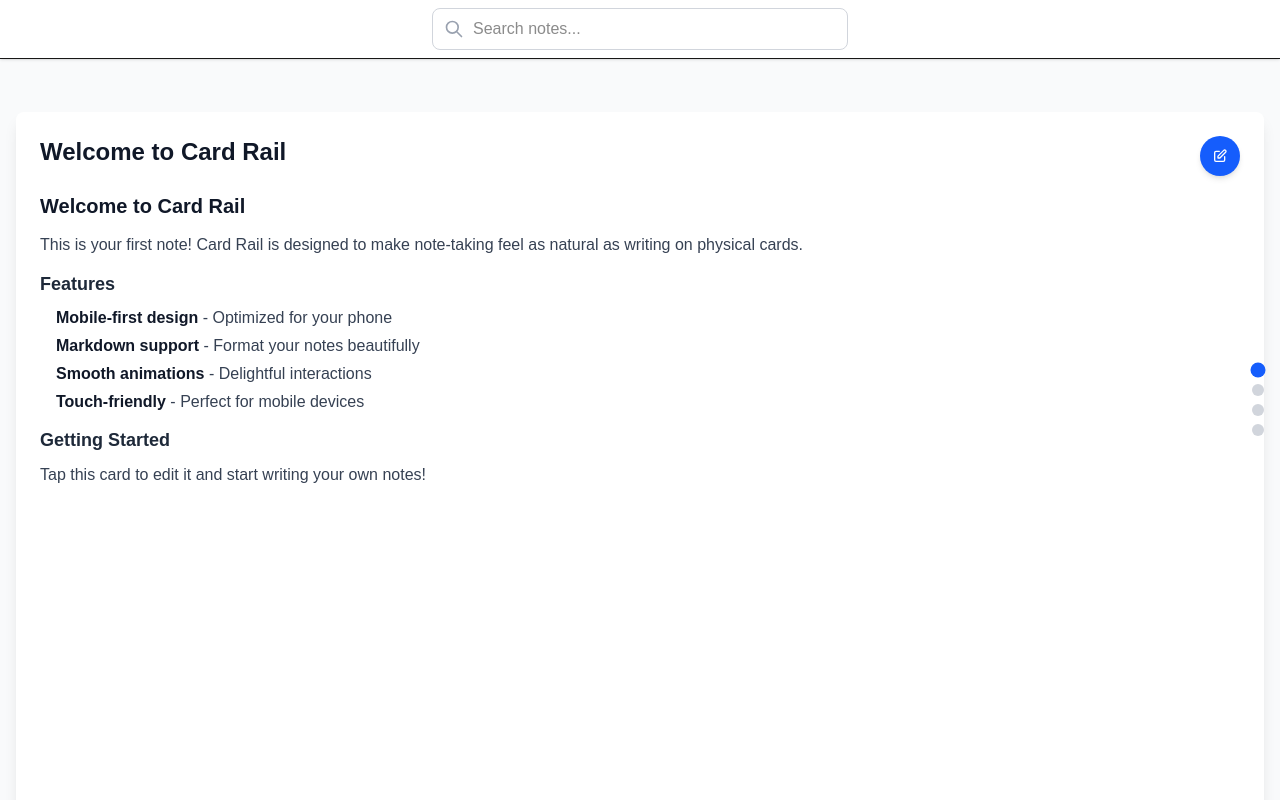
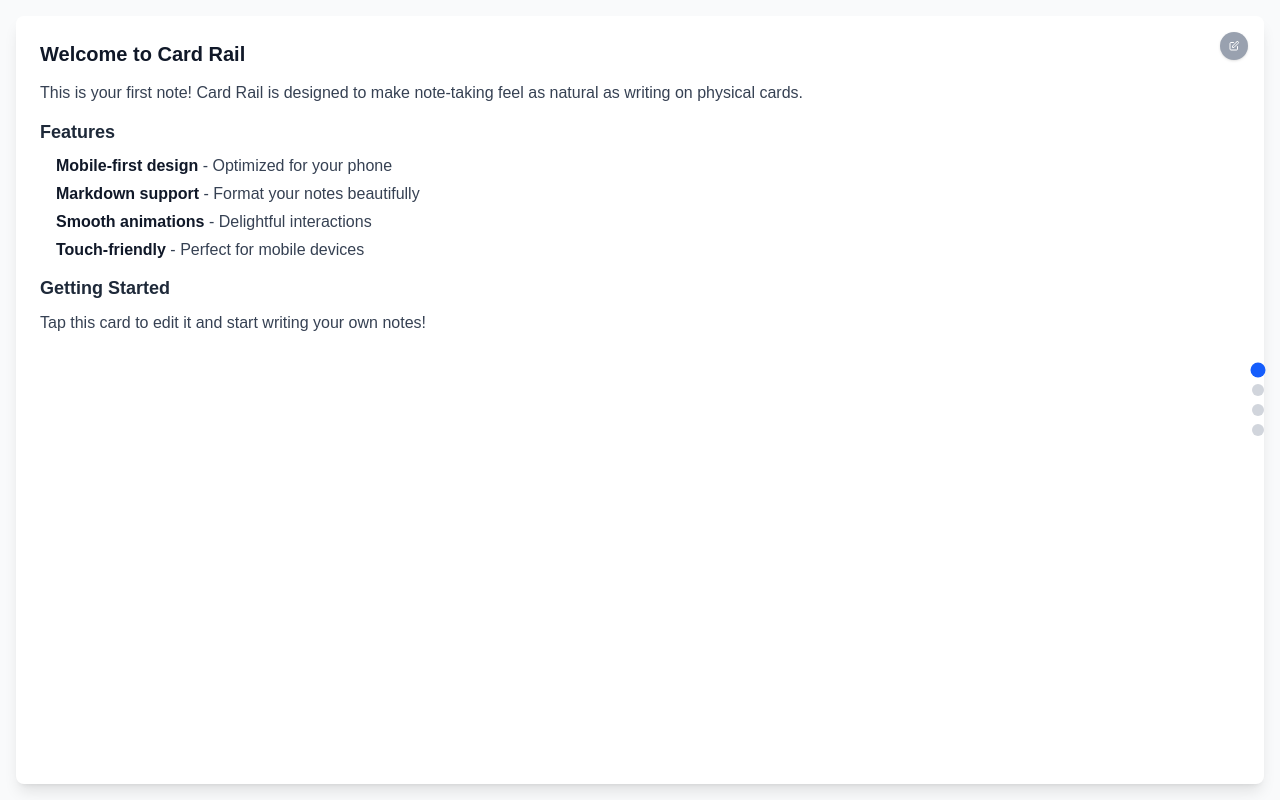
Before and after one commit to Ding-Fan/card-rail, a Next.js app: page / in a window 1280 px wide. Built offline with nearby package versions, Linux system fonts and the light colour scheme.

Commit message:
refactor: remove search functionality and simplify card rendering

```diff
--- a/app/page.tsx
+++ b/app/page.tsx
@@ -1,29 +1,17 @@
 'use client';
 
-import React, { useState, useMemo, useRef, useEffect } from 'react';
+import React, { useState, useRef, useEffect } from 'react';
 import { Card } from '../components/Card';
 import { getAllMockNotes } from '../data/mockNotes';
 
 export default function Home() {
   const notes = getAllMockNotes();
-  const [searchQuery, setSearchQuery] = useState('');
-  const [isSearchFocused, setIsSearchFocused] = useState(false);
   const [currentCardIndex, setCurrentCardIndex] = useState(0);
   const containerRef = useRef<HTMLDivElement>(null);
 
   // Touch/swipe state
   const [touchStart, setTouchStart] = useState<{ x: number; y: number } | null>(null);
   const [touchEnd, setTouchEnd] = useState<{ x: number; y: number } | null>(null);
-
-  // Filter notes based on search query
-  const filteredNotes = useMemo(() => {
-    if (!searchQuery.trim()) return notes;
-
-    return notes.filter(note =>
-      note.title.toLowerCase().includes(searchQuery.toLowerCase()) ||
-      note.content.toLowerCase().includes(searchQuery.toLowerCase())
-    );
-  }, [notes, searchQuery]);
 
   // Handle scroll to update current card index
   useEffect(() => {
@@ -34,12 +22,12 @@ export default function Home() {
       const scrollTop = container.scrollTop;
       const cardHeight = container.clientHeight;
       const newIndex = Math.round(scrollTop / cardHeight);
-      setCurrentCardIndex(Math.min(newIndex, filteredNotes.length - 1));
+      setCurrentCardIndex(Math.min(newIndex, notes.length - 1));
     };
 
     container.addEventListener('scroll', handleScroll);
     return () => container.removeEventListener('scroll', handleScroll);
-  }, [filteredNotes.length]);
+  }, [notes.length]);
 
   // Navigate to specific card
   const scrollToCard = (index: number) => {
@@ -81,7 +69,7 @@ export default function Home() {
     if (Math.abs(deltaY) > Math.abs(deltaX) && Math.abs(deltaY) > minSwipeDistance) {
       if (deltaY > 0) {
         // Swipe up - go to next card
-        if (currentCardIndex < filteredNotes.length - 1) {
+        if (currentCardIndex < notes.length - 1) {
           scrollToCard(currentCardIndex + 1);
         }
       } else {
@@ -98,51 +86,10 @@ export default function Home() {
 
   return (
     <div className="min-h-screen bg-gray-50">
-      {/* Search Header */}
-      <div className={`fixed top-0 left-0 right-0 z-10 bg-white shadow-sm border-b transition-all duration-300 ${
-        isSearchFocused || searchQuery ? 'py-4' : 'py-2'
-      }`}>
-        <div className="max-w-md mx-auto px-4">
-
-
-          <div className="relative">
-            <div className="absolute inset-y-0 left-0 pl-3 flex items-center pointer-events-none">
-              <svg className="h-5 w-5 text-gray-400" fill="none" stroke="currentColor" viewBox="0 0 24 24">
-                <path strokeLinecap="round" strokeLinejoin="round" strokeWidth={2} d="M21 21l-6-6m2-5a7 7 0 11-14 0 7 7 0 0114 0z" />
-              </svg>
-            </div>
-            <input
-              type="text"
-              value={searchQuery}
-              onChange={(e) => setSearchQuery(e.target.value)}
-              onFocus={() => setIsSearchFocused(true)}
-              onBlur={() => setIsSearchFocused(false)}
-              className="block w-full pl-10 pr-3 py-2 border border-gray-300 rounded-lg focus:outline-none focus:ring-2 focus:ring-blue-500 focus:border-transparent"
-              placeholder="Search notes..."
-            />
-            {searchQuery && (
-              <button
-                onClick={() => setSearchQuery('')}
-                className="absolute inset-y-0 right-0 pr-3 flex items-center"
-              >
-                <svg className="h-5 w-5 text-gray-400 hover:text-gray-600" fill="none" stroke="currentColor" viewBox="0 0 24 24">
-                  <path strokeLinecap="round" strokeLinejoin="round" strokeWidth={2} d="M6 18L18 6M6 6l12 12" />
-                </svg>
-              </button>
-            )}
-          </div>
-
-          {/* Search Results Count */}
-          {searchQuery && (
-            <div className="mt-2 text-sm text-gray-600 text-center">
-              {filteredNotes.length} note{filteredNotes.length !== 1 ? 's' : ''} found
-            </div>
-          )}
-        </div>
-      </div>      {/* Scroll Indicator */}
+      {/* Scroll Indicator */}
       <div className="fixed right-4 top-1/2 transform -translate-y-1/2 z-10">
         <div className="flex flex-col space-y-2">
-          {filteredNotes.map((_, index) => (
+          {notes.map((_, index) => (
             <button
               key={`scroll-indicator-${index}`}
               onClick={() => scrollToCard(index)}
@@ -160,33 +107,19 @@ export default function Home() {
       {/* Content Container - Card View */}
       <div
         ref={containerRef}
-        className={`h-screen overflow-y-auto snap-y snap-mandatory transition-all duration-300 ${
-          isSearchFocused || searchQuery ? 'pt-28' : 'pt-24'
-        }`}
+        className="h-screen overflow-y-auto snap-y snap-mandatory"
         onTouchStart={handleTouchStart}
         onTouchMove={handleTouchMove}
         onTouchEnd={handleTouchEnd}
       >
-        {filteredNotes.length === 0 ? (
-          <div className="h-screen flex items-center justify-center">
-            <div className="text-center">
-              <svg className="mx-auto h-12 w-12 text-gray-400" fill="none" stroke="currentColor" viewBox="0 0 24 24">
-                <path strokeLinecap="round" strokeLinejoin="round" strokeWidth={2} d="M9 12h6m-6 4h6m2 5H7a2 2 0 01-2-2V5a2 2 0 012-2h5.586a1 1 0 01.707.293l5.414 5.414a1 1 0 01.293.707V19a2 2 0 01-2 2z" />
-              </svg>
-              <h3 className="mt-2 text-sm font-medium text-gray-900">No notes found</h3>
-              <p className="mt-1 text-sm text-gray-500">Try adjusting your search terms.</p>
-            </div>
+        {notes.map((note) => (
+          <div key={note.id} className="h-screen p-4 snap-start flex-shrink-0">
+            <Card
+              note={note}
+              onTap={handleCardTap}
+            />
           </div>
-        ) : (
-          filteredNotes.map((note) => (
-            <div key={note.id} className="h-screen p-4 snap-start flex-shrink-0">
-              <Card
-                note={note}
-                onTap={handleCardTap}
-              />
-            </div>
-          ))
-        )}
+        ))}
       </div>
     </div>
   );
--- a/components/Card.tsx
+++ b/components/Card.tsx
@@ -41,7 +41,7 @@ export const Card: React.FC<CardProps> = ({ note, onTap }) => {
     <div
       ref={cardRef}
       data-testid="note-card"
-      className={`h-full w-full bg-white rounded-lg shadow-lg cursor-pointer p-6 flex flex-col
+      className={`h-full w-full bg-white rounded-lg shadow-lg cursor-pointer p-6 flex flex-col relative
         transition-all duration-600 ease-out
         hover:shadow-xl hover:scale-105
         ${isAnimated
@@ -50,23 +50,19 @@ export const Card: React.FC<CardProps> = ({ note, onTap }) => {
         }`}
       onClick={handleClick}
     >
-      {/* Card Header */}
-      <div data-testid="card-header" className="flex-none mb-4 flex items-start justify-between">
-        <h1 className="text-2xl font-bold text-gray-900 line-clamp-2 flex-1 mr-3">
-          {note.title}
-        </h1>
-
+      {/* Fixed Card Header */}
+      <div data-testid="card-header" className="absolute top-4 right-4 z-10">
         {/* Edit Button */}
         <button
           data-testid="edit-button"
           onClick={handleEditClick}
           aria-label="Edit note"
           role="button"
-          className="flex-shrink-0 w-10 h-10 bg-blue-600 text-white rounded-full shadow-md hover:bg-blue-700 transition-colors flex items-center justify-center"
+          className="w-7 h-7 bg-gray-400 text-white rounded-full shadow-sm hover:bg-gray-500 transition-colors flex items-center justify-center"
         >
           <svg
             data-testid="edit-icon"
-            className="w-4 h-4"
+            className="w-3 h-3"
             fill="none"
             stroke="currentColor"
             viewBox="0 0 24 24"
@@ -82,10 +78,10 @@ export const Card: React.FC<CardProps> = ({ note, onTap }) => {
         </button>
       </div>
 
-      {/* Card Content - Hidden overflow with fade mask */}
+      {/* Card Content - Full height */}
       <div
         data-testid="card-content-wrapper"
-        className="flex-1 relative overflow-hidden"
+        className="h-full relative overflow-hidden"
       >
         <div
           data-testid="card-content"
```
